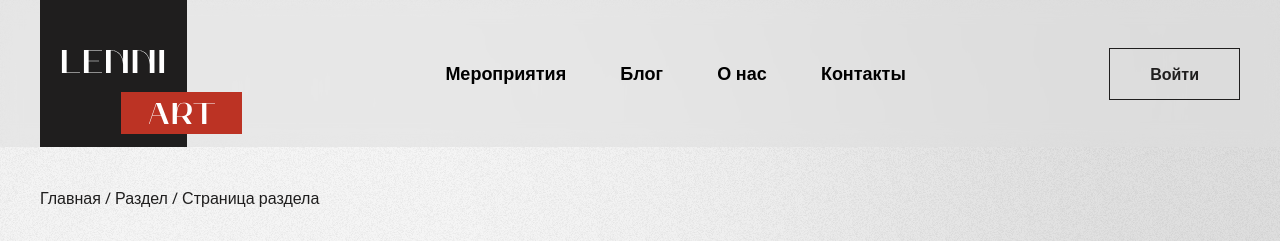
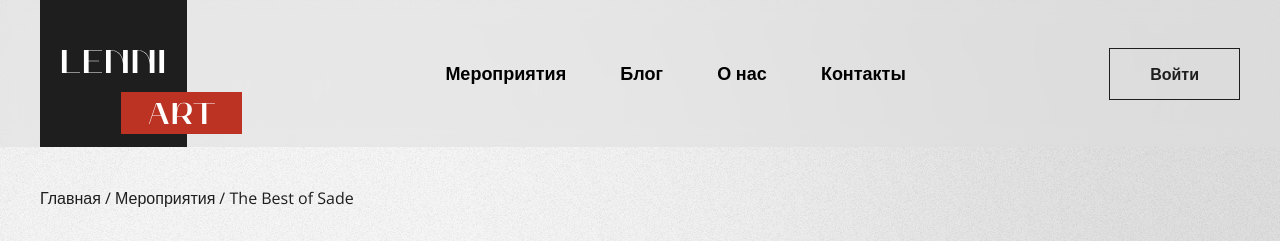
Before and after one commit to ChiVika/ChiVika.github.io, a plain HTML site: page event.html in a window 1280 px wide. Shown: the top 241 px of the page. Drawn offline with nearby package versions, Linux system fonts and the light colour scheme.

Commit message:
Add files via upload

```diff
--- a/event.html
+++ b/event.html
@@ -46,8 +46,8 @@
     <!-- Здесь будут хлебные крошки -->
     <div class="breadcrums">
       <a href="#" class="breadcrums__link">Главная</a>
-      <a href="#" class="breadcrums__link">Раздел</a>
-      <a href="#" class="breadcrums__link">Страница раздела</a>
+      <a href="#" class="breadcrums__link">Мероприятия</a>
+      <a href="#" class="breadcrums__link">The Best of Sade</a>
     </div>
     <article class="event">
       <header class="event__header">
```
Also changed, not shown: events.html (+1 -2 lines).
